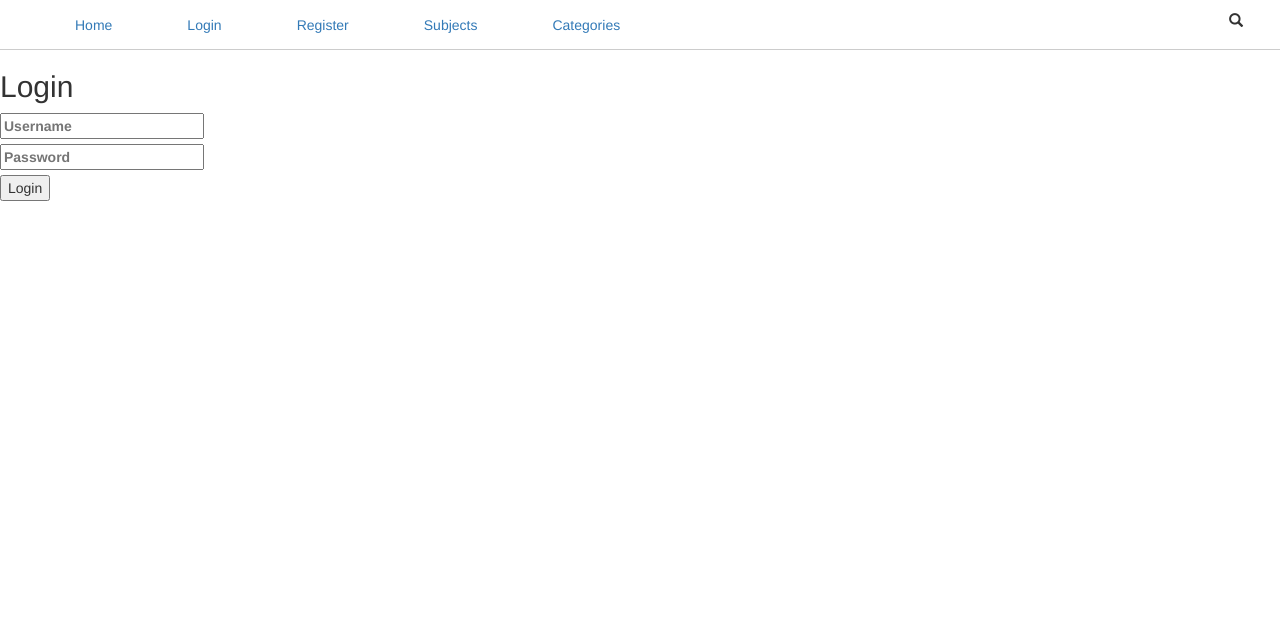
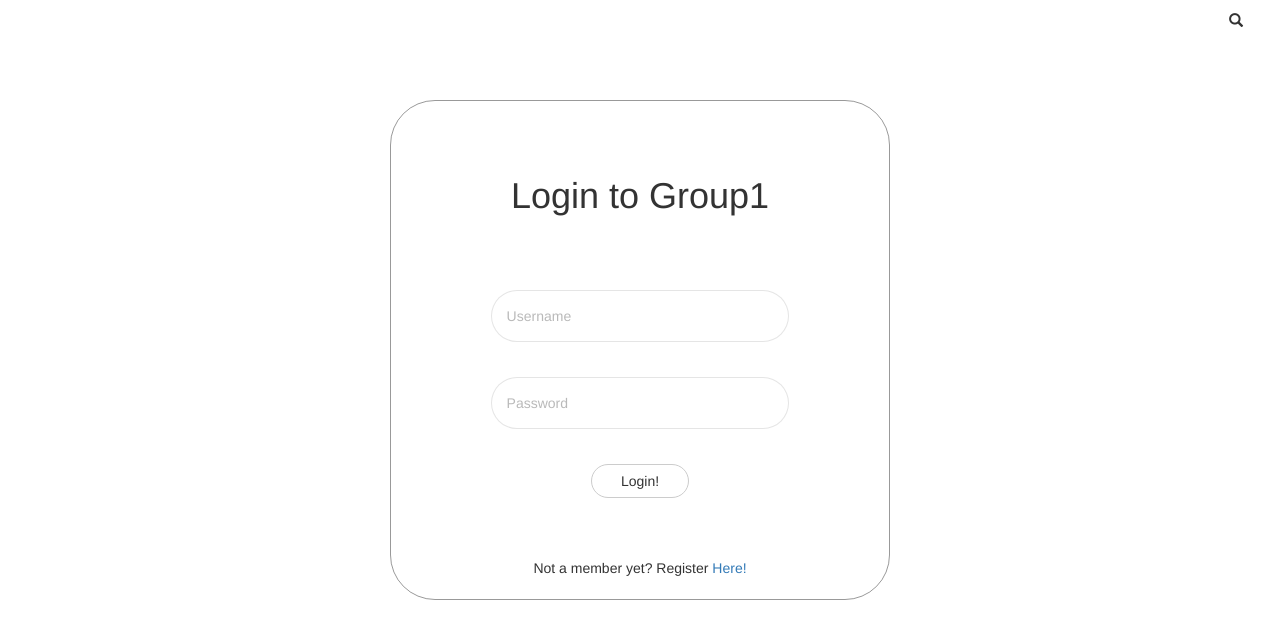
Before and after one commit to Jamie-Burns-Oulu/InspirED, a React (Create React App) app in the folder front-end/: page /login in a window 1280 px wide. Shown: the top 638 px of the page. Built offline with nearby package versions, Linux system fonts and the light colour scheme.

Commit message:
Added styling to login

```diff
--- a/front-end/src/App.js
+++ b/front-end/src/App.js
@@ -12,40 +12,58 @@ import NewCategory from "./Category/NewCategory";
 import NewSubject from "./Subject/NewSubject";
 
 class App extends Component {
+    constructor() {
+        super();
+        this.logout = this.logout.bind(this);
+    }
     componentDidMount() {
-        const isSession = localStorage.getItem('loggedUserToken');
+        const isSession = localStorage.getItem('loggedUserToken'),
+            logout = document.getElementById('logout')
+            logout.style.display = 'none';
         if(isSession) {
             document.getElementById('login').style.display = 'none';
             document.getElementById('register').style.display = 'none';
+            logout.style.display = 'initial';
         }
+        else {
+            this.refs.navBar.style.display = 'none';
+        }
+
+    }
+    logout() {
+        localStorage.removeItem('loggedUserToken');
+        window.location = '/login';
     }
     render() {
         return (
             <div className="App">
-                <div className="navigationbar">
+                <div className="navigationbar" ref="navBar">
                     <NavLink to="/" exact>
                         Home
                     </NavLink>
-                    <NavLink to="/Login" exact id="login">
+                    <NavLink to="/login" exact id="login">
                         Login
                     </NavLink>
-                    <NavLink to="/Register" exact id="register">
+                    <NavLink to="/register" exact id="register">
                         Register
                     </NavLink>
-                    <NavLink to="/Subjects" exact>
+                    <NavLink to="/subjects" exact>
                         Subjects
                     </NavLink>
-                    <NavLink to="/Category" exact>
+                    <NavLink to="/categories" exact>
                         Categories
+                    </NavLink>
+                    <NavLink to="/logout" onClick={() => {this.logout()}} exact id="logout">
+                        Logout
                     </NavLink>
                 </div>
                 <Route path="/" exact component={Profile} className="navbar"/>
-                <Route path="/Register" exact component={Register} className="navbar"/>
-                <Route path="/Login" exact component={Login} className="navbar"/>
-                <Route path="/Subjects" exact component={Subjects} className="navbar"/>
-                <Route path="/Category" exact component={Category} className="navbar" />
-                <Route path="/NewCategory" exact component={NewCategory} className="navbar" />
-                <Route path="/NewSubject" exact component={NewSubject} className="navbar" />
+                <Route path="/register" exact component={Register} className="navbar"/>
+                <Route path="/login" exact component={Login} className="navbar"/>
+                <Route path="/subjects" exact component={Subjects} className="navbar"/>
+                <Route path="/category" exact component={Category} className="navbar" />
+                {/* <Route path="/NewCategory" exact component={NewCategory} className="navbar" />
+                <Route path="/NewSubject" exact component={NewSubject} className="navbar" /> */}
                 <SearchBox />
             </div>
         );
--- a/front-end/src/Subject/Subjects.js
+++ b/front-end/src/Subject/Subjects.js
@@ -6,6 +6,9 @@ import Token from '../Auth/token';
 
 export default class Subjects extends Component {
     constructor() {
+        if(!Token) {
+            window.location = '/login';
+        }
         super();
         this.get = this.get.bind(this);
         this.state = {
--- a/front-end/src/User/Login.js
+++ b/front-end/src/User/Login.js
@@ -1,5 +1,6 @@
 import React, { Component } from "react";
 import axios from "axios";
+import './login_register.scss';
 var bcrypt = require("bcryptjs");
 
 class Login extends Component {
@@ -7,6 +8,7 @@ class Login extends Component {
         super();
         this.onChange = this.onChange.bind(this);
         this.handleSubmit = this.handleSubmit.bind(this);
+        this.register = this.register.bind(this);
         this.state = {
             username: "",
             password: ""
@@ -18,7 +20,41 @@ class Login extends Component {
         state[e.target.name] = e.target.value;
         this.setState(state);
     };
+    register() {
+        const self = this;
+        this.refs.loginRegisterContainer.classList.add('register');
+        this.refs.loginRegisterContainer.addEventListener('animationstart', Listener, false);
+        this.refs.loginRegisterContainer.addEventListener('animationend', Listener, false);
 
+        function Listener(e) {
+            switch (e.type) {
+                case 'animationstart':
+                console.log('start');
+                let i = 1;
+                const content = self.refs.loginContent.style;
+                    const interval = setInterval( () => {
+                        content.opacity = i;
+                        i = i - 0.2;
+                        if(i <= 0) {
+                            content.visibility= 'hidden';
+                            clearInterval(interval);
+                        }
+                    }, 100);
+                    break;
+                case 'animationend':
+                    self.refs.loginRegisterContainer.classList.remove('register');
+
+                    break;
+
+                default:
+                    break;
+            }
+            if(e.type === 'animationend') {
+
+            }
+
+        }
+    }
     handleSubmit = event => {
         event.preventDefault();
         const { username, password } = this.state;
@@ -30,6 +66,7 @@ class Login extends Component {
                     console.log("Password check = ", res);
                     if (res) {
                         localStorage.setItem('loggedUserToken', response.data.token);
+                        window.location = '/';
                     }
 
                 });
@@ -38,31 +75,103 @@ class Login extends Component {
 
     render() {
         return (
-            <div className="content">
-                <h2>Login</h2>
+            <div className="container">
+                <div className="login-register-container" ref="loginRegisterContainer">
+                    <div className="login-register-header">
+                        <h1 ref="login-register-h1">Login to Group1</h1>
+                    </div>
+                    <div className="content" ref="content">
+                        <div className="login-content" ref="loginContent">
                             <form onSubmit={this.handleSubmit}>
-                    <label>
+                                <div className="username-container">
                                     <input
                                         type="text"
                                         name="username"
                                         placeholder="Username"
+                                        className="username-input"
                                         onChange={this.onChange}
                                     />
-                    </label>
+                                    </div>
                                 <br />
-                    <label>
+                                <div className="password-container">
                                     <input
                                         type="password"
                                         name="password"
+                                        className="password-input"
                                         placeholder="Password"
                                         onChange={this.onChange}
                                     />
-                    </label>
+                                </div>
                                 <br />
-                    <button className="button" type="submit">
-                        Login
-                    </button>
+                                <div className="submit-container">
+                                    <input className="submit-btn btn btn-default" type="submit"  value="Login!"></input>
+                                </div>
                             </form>
+                        </div>
+                        <div className="switch" ref="register">
+                            <p ref="switchText">Not a member yet? Register <a href="#" onClick={() => {this.register()}}>Here!</a></p>
+                        </div>
+
+                    </div>
+                </div>
+                {/* <div className="register-container" ref="RegisterContainer">
+                    <div className="register-header">
+                        <h1 ref="register-h1">Register!</h1>
+                    </div>
+                    <div className="content" ref="content">
+                        <div className="register-content" ref="registerContent">
+                            <form onSubmit={this.handleSubmit}>
+                                <div className="username-container">
+                                    <input
+                                        type="text"
+                                        name="username"
+                                        placeholder="Username"
+                                        className="username-input"
+                                        onChange={this.onChange}
+                                    />
+                                    </div>
+                                <br />
+                                <div className="email-container">
+                                    <input
+                                        type="email"
+                                        name="email"
+                                        className="email-input"
+                                        placeholder="Email"
+                                        onChange={this.onChange}
+                                    />
+                                </div>
+                                <br />
+                                <div className="email-container">
+                                    <input
+                                        type="text"
+                                        name="picture"
+                                        className="picture-input"
+                                        placeholder="Picture URL"
+                                        onChange={this.onChange}
+                                    />
+                                </div>
+                                <br />
+                                <div className="password-container">
+                                    <input
+                                        type="password"
+                                        name="password"
+                                        className="password-input"
+                                        placeholder="Password"
+                                        onChange={this.onChange}
+                                    />
+                                </div>
+                                <br />
+                                <div className="submit-container">
+                                    <input className="submit-btn btn btn-default" type="submit"  value="Login!"></input>
+                                </div>
+                            </form>
+                        </div>
+                        <div className="switch" ref="register">
+                            <p ref="switchText">Not a member yet? Register <a href="#" onClick={() => {this.register()}}>Here!</a></p>
+                        </div>
+
+                    </div>
+                </div> */}
             </div>
         );
     }
--- /dev/null
+++ b/front-end/src/User/login_register.scss
@@ -0,0 +1,82 @@
+$border-radius: 45px;
+$border: 1px solid;
+$border-color-dark: rgba(0,0,0,0.4);
+$border-color-light: rgba(0,0,0,0.1);
+$width: 500px;
+$height: 500px;
+
+.container {
+    width: 100%;
+    height: 100%;
+
+    .login-register-container {
+        .login-register-header {
+            text-align: center;
+            margin-top: 15%;
+            h1 {
+                font-weight: 100;
+            }
+        }
+        width: $width;
+        height: $height;
+        margin: 100px auto;
+        border-radius: $border-radius;
+        border: $border $border-color-dark;
+
+        .content {
+            ::-webkit-input-placeholder
+             {
+                opacity: 0.5;
+            }
+            ::-moz-placeholder {
+                opacity: 0.5;
+            }
+            width: 60%;
+            text-align: center;
+            margin: 15% auto;
+            input[type=text],
+            input[type=password] {
+                outline: none;
+                padding: 15px;
+                margin-bottom: 15px;
+                width: 100%;
+                border: $border $border-color-light;
+                border-radius: $border-radius;
+            }
+            input.submit-btn {
+                border-radius: $border-radius;
+                width: 33%;
+            }
+            .switch {
+                font-weight: 200;
+                a {
+                    &:hover {
+                        cursor: pointer;
+                    }
+                }
+                margin-top: 60px;
+            }
+        }
+        &.register {
+            animation: register 0.8s forwards;
+        }
+        @keyframes register {
+            0% {
+                width: $width;
+                height: $height;
+                border-radius: $border-radius;
+            }
+            50% {
+                width: $width + 200px;
+                height: $height + 200px;
+                border-radius: 15px;
+            }
+            100% {
+                width: $width;
+                height: $height;
+                border-radius: $border-radius;
+            }
+
+        }
+    }
+}
```
Also changed, not shown: front-end/src/Search/SearchBox.js (+2 -6 lines). Lines whose indentation alone changed are shown as unchanged.
